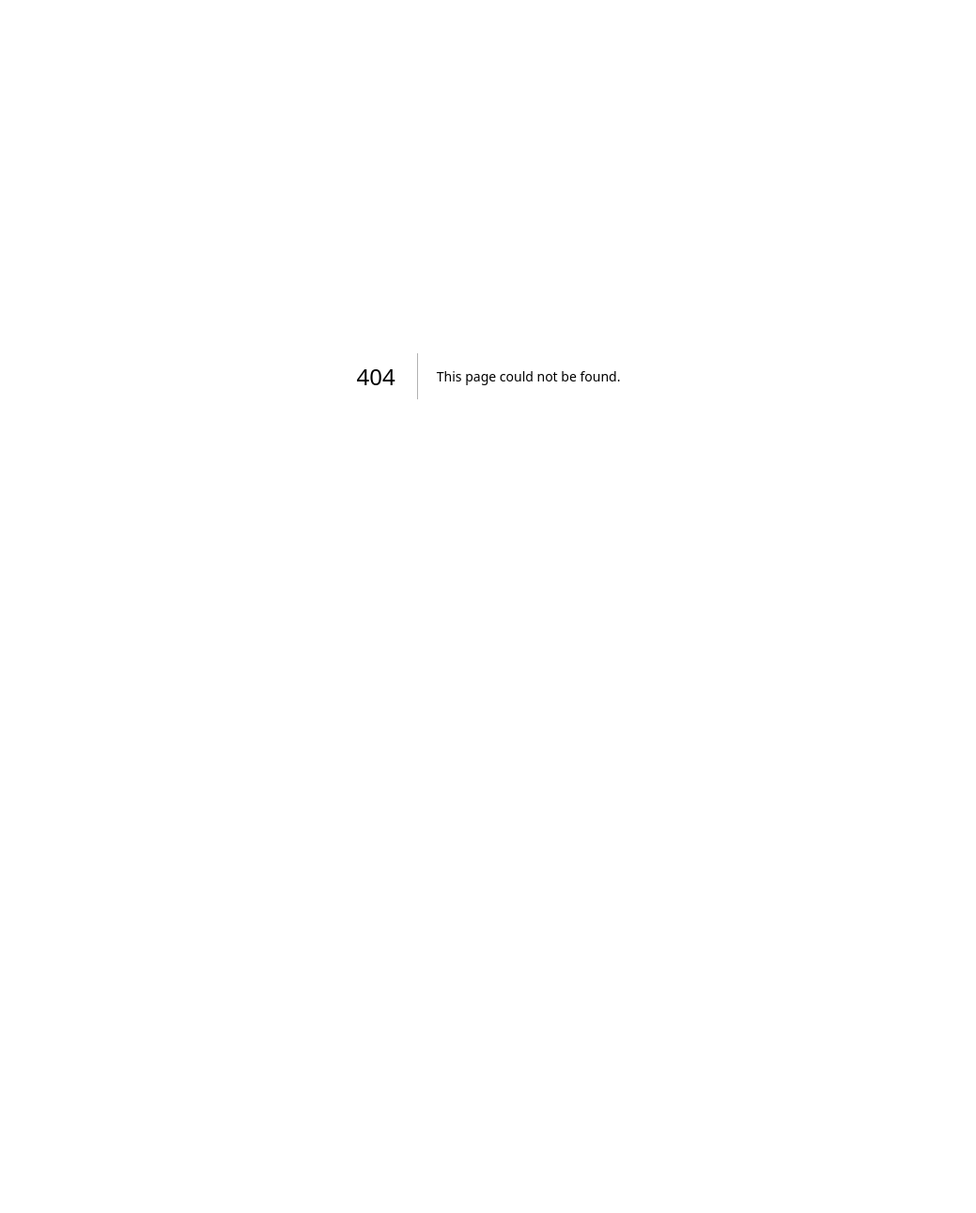
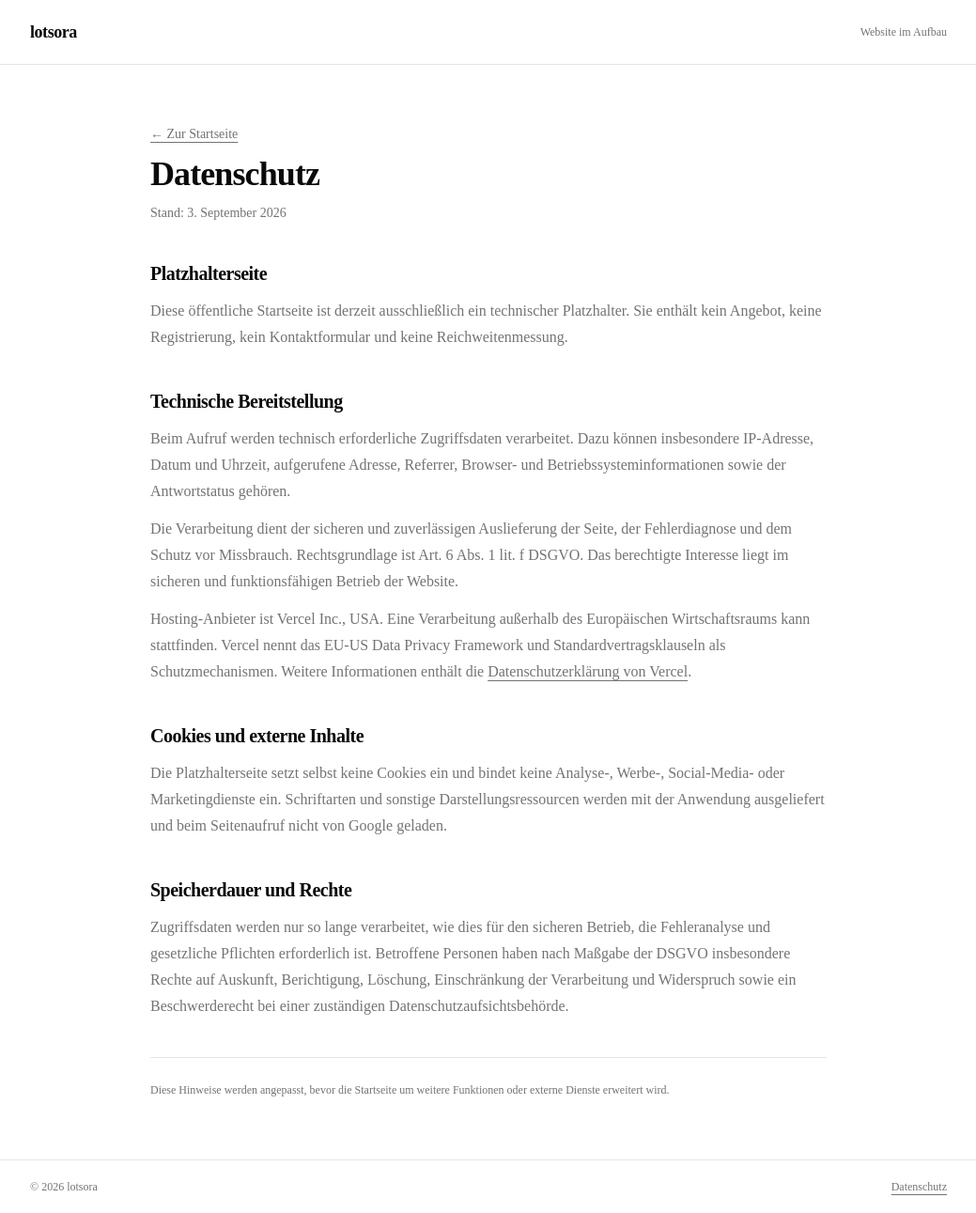
Before and after one commit to schaufkevin4-commits/lotsora, a Next.js app: page /datenschutz in a window 1280 px wide. Before the commit this address had no page. Shown: the whole page at 94% size, without its empty margins (120-1159 px from the left). Before the commit the page ends 800 px from the top, so only its background shows below. Built offline with nearby package versions, Linux system fonts and the light colour scheme.

Commit message:
N2: Platzhalterseite und Datenschutz ergänzen

```diff
--- /dev/null
+++ b/app/datenschutz/page.tsx
@@ -0,0 +1,110 @@
+import type { Metadata } from "next";
+import Link from "next/link";
+import { OeffentlicherSeitenrahmen } from "@/components/oeffentlich/seitenrahmen";
+
+export const metadata: Metadata = {
+  title: "Datenschutz",
+  description: "Datenschutzhinweise zum Platzhalter auf lotsora.de.",
+};
+
+const linkKlassen = "underline underline-offset-4 hover:text-foreground";
+
+function Abschnitt({
+  titel,
+  children,
+}: {
+  titel: string;
+  children: React.ReactNode;
+}) {
+  return (
+    <section className="space-y-3">
+      <h2 className="text-xl font-semibold tracking-tight">{titel}</h2>
+      <div className="space-y-3 leading-7 text-muted-foreground">{children}</div>
+    </section>
+  );
+}
+
+export default function Datenschutzseite() {
+  return (
+    <OeffentlicherSeitenrahmen>
+      <main className="mx-auto w-full max-w-3xl flex-1 px-6 py-12 sm:py-16">
+        <article className="space-y-10">
+          <header className="space-y-3">
+            <p className="text-sm text-muted-foreground">
+              <Link href="/" className={linkKlassen}>
+                ← Zur Startseite
+              </Link>
+            </p>
+            <h1 className="text-3xl font-semibold tracking-tight sm:text-4xl">
+              Datenschutz
+            </h1>
+            <p className="text-sm text-muted-foreground">Stand: 3. September 2026</p>
+          </header>
+
+          <Abschnitt titel="Platzhalterseite">
+            <p>
+              Diese öffentliche Startseite ist derzeit ausschließlich ein technischer
+              Platzhalter. Sie enthält kein Angebot, keine Registrierung, kein
+              Kontaktformular und keine Reichweitenmessung.
+            </p>
+          </Abschnitt>
+
+          <Abschnitt titel="Technische Bereitstellung">
+            <p>
+              Beim Aufruf werden technisch erforderliche Zugriffsdaten verarbeitet.
+              Dazu können insbesondere IP-Adresse, Datum und Uhrzeit, aufgerufene
+              Adresse, Referrer, Browser- und Betriebssysteminformationen sowie der
+              Antwortstatus gehören.
+            </p>
+            <p>
+              Die Verarbeitung dient der sicheren und zuverlässigen Auslieferung der
+              Seite, der Fehlerdiagnose und dem Schutz vor Missbrauch. Rechtsgrundlage
+              ist Art. 6 Abs. 1 lit. f DSGVO. Das berechtigte Interesse liegt im
+              sicheren und funktionsfähigen Betrieb der Website.
+            </p>
+            <p>
+              Hosting-Anbieter ist Vercel Inc., USA. Eine Verarbeitung außerhalb des
+              Europäischen Wirtschaftsraums kann stattfinden. Vercel nennt das EU-US
+              Data Privacy Framework und Standardvertragsklauseln als
+              Schutzmechanismen. Weitere Informationen enthält die {" "}
+              <a
+                href="https://vercel.com/legal/privacy-notice"
+                target="_blank"
+                rel="noopener noreferrer"
+                className={linkKlassen}
+              >
+                Datenschutzerklärung von Vercel
+              </a>
+              .
+            </p>
+          </Abschnitt>
+
+          <Abschnitt titel="Cookies und externe Inhalte">
+            <p>
+              Die Platzhalterseite setzt selbst keine Cookies ein und bindet keine
+              Analyse-, Werbe-, Social-Media- oder Marketingdienste ein. Schriftarten
+              und sonstige Darstellungsressourcen werden mit der Anwendung
+              ausgeliefert und beim Seitenaufruf nicht von Google geladen.
+            </p>
+          </Abschnitt>
+
+          <Abschnitt titel="Speicherdauer und Rechte">
+            <p>
+              Zugriffsdaten werden nur so lange verarbeitet, wie dies für den sicheren
+              Betrieb, die Fehleranalyse und gesetzliche Pflichten erforderlich ist.
+              Betroffene Personen haben nach Maßgabe der DSGVO insbesondere Rechte auf
+              Auskunft, Berichtigung, Löschung, Einschränkung der Verarbeitung und
+              Widerspruch sowie ein Beschwerderecht bei einer zuständigen
+              Datenschutzaufsichtsbehörde.
+            </p>
+          </Abschnitt>
+
+          <p className="border-t pt-6 text-xs leading-5 text-muted-foreground">
+            Diese Hinweise werden angepasst, bevor die Startseite um weitere
+            Funktionen oder externe Dienste erweitert wird.
+          </p>
+        </article>
+      </main>
+    </OeffentlicherSeitenrahmen>
+  );
+}
--- a/app/layout.tsx
+++ b/app/layout.tsx
@@ -13,14 +13,17 @@ const geistMono = Geist_Mono({
 });
 
 export const metadata: Metadata = {
-  title: "Create Next App",
-  description: "Generated by create next app",
+  title: {
+    default: "lotsora",
+    template: "%s | lotsora",
+  },
+  description: "Der öffentliche Internetauftritt von lotsora wird vorbereitet.",
 };
 
 export default function RootLayout({ children }: LayoutProps<"/">) {
   return (
     <html
-      lang="en"
+      lang="de"
       className={`${geistSans.variable} ${geistMono.variable} h-full antialiased`}
     >
       <body className="flex min-h-full flex-col">{children}</body>
--- a/app/page.tsx
+++ b/app/page.tsx
@@ -1,45 +1,24 @@
-import { createClient } from "@supabase/supabase-js";
+import { OeffentlicherSeitenrahmen } from "@/components/oeffentlich/seitenrahmen";
 
-export const dynamic = "force-dynamic";
-
-export default async function Home() {
-  const url = process.env.NEXT_PUBLIC_SUPABASE_URL;
-  const key = process.env.NEXT_PUBLIC_SUPABASE_ANON_KEY;
-
-  let status: string;
-
-  if (!url || !key) {
-    status = "❌ ENV-Variablen fehlen — .env.local prüfen.";
-  } else {
-    try {
-      const supabase = createClient(url, key);
-      const { error } = await supabase
-        .from("_verbindungstest")
-        .select("*")
-        .limit(1);
-      if (!error) {
-        status = "✅ Supabase-Verbindung steht.";
-      } else if (
-        error.message.includes("Invalid API key") ||
-        error.message.includes("JWT")
-      ) {
-        status = "❌ Falscher Schlüssel — anon key in .env.local prüfen.";
-      } else {
-        status =
-          "✅ Supabase erreichbar — Verbindung steht! (Noch keine Tabellen — normal für Tag 17.)";
-      }
-    } catch {
-      status = "❌ Keine Verbindung — URL in .env.local prüfen.";
-    }
-  }
-
+export default function Startseite() {
   return (
-    <main style={{ padding: 40, fontFamily: "system-ui, sans-serif" }}>
-      <h1>Lotsora</h1>
-      <p style={{ fontSize: 18 }}>{status}</p>
-      <p style={{ color: "#888", marginTop: 24 }}>
-        Walking-Skeleton-Test · Tag 17
-      </p>
-    </main>
+    <OeffentlicherSeitenrahmen>
+      <main className="mx-auto flex w-full max-w-3xl flex-1 items-center px-6 py-20 sm:py-28">
+        <section className="max-w-2xl space-y-6" aria-labelledby="seitentitel">
+          <p className="text-sm font-medium tracking-wide text-muted-foreground uppercase">
+            Website im Aufbau
+          </p>
+          <h1
+            id="seitentitel"
+            className="text-4xl font-semibold tracking-tight text-balance sm:text-6xl"
+          >
+            Diese Website befindet sich im Aufbau.
+          </h1>
+          <p className="max-w-xl text-lg leading-8 text-muted-foreground">
+            Der öffentliche Internetauftritt von lotsora wird derzeit vorbereitet.
+          </p>
+        </section>
+      </main>
+    </OeffentlicherSeitenrahmen>
   );
 }
--- /dev/null
+++ b/components/oeffentlich/seitenrahmen.tsx
@@ -0,0 +1,32 @@
+import Link from "next/link";
+import type { ReactNode } from "react";
+
+export function OeffentlicherSeitenrahmen({ children }: { children: ReactNode }) {
+  return (
+    <div className="flex min-h-screen flex-col bg-background text-foreground">
+      <header className="border-b">
+        <div className="mx-auto flex w-full max-w-5xl items-center justify-between px-6 py-5">
+          <Link
+            href="/"
+            className="text-lg font-semibold tracking-tight"
+            aria-label="lotsora Startseite"
+          >
+            lotsora
+          </Link>
+          <span className="text-xs text-muted-foreground">Website im Aufbau</span>
+        </div>
+      </header>
+
+      {children}
+
+      <footer className="border-t">
+        <div className="mx-auto flex w-full max-w-5xl flex-col gap-2 px-6 py-5 text-xs text-muted-foreground sm:flex-row sm:items-center sm:justify-between">
+          <span>© {new Date().getFullYear()} lotsora</span>
+          <Link href="/datenschutz" className="underline underline-offset-4">
+            Datenschutz
+          </Link>
+        </div>
+      </footer>
+    </div>
+  );
+}
--- a/components/produkte/produkt-pass.tsx
+++ b/components/produkte/produkt-pass.tsx
@@ -4,6 +4,7 @@
 // Genutzt von der öffentlichen Seite /p/<id> UND der Editor-Vorschau.
 // Feste Sektionsreihenfolge (E4); leere Felder/Sektionen werden ausgeblendet (E2).
 
+import Link from "next/link";
 import type { ReactNode } from "react";
 import type { OeffentlicherPass } from "@/lib/services/products";
 
@@ -224,7 +225,12 @@ export function ProduktPass({
             <p>Pass-ID: {produkt.public_id}</p>
           </div>
           <p>{DISCLAIMER}</p>
-          <p className="font-medium">Bereitgestellt über lotsora</p>
+          <div className="flex flex-wrap items-center justify-between gap-2">
+            <p className="font-medium">Bereitgestellt über lotsora</p>
+            <Link href="/datenschutz" className="underline underline-offset-4">
+              Datenschutz
+            </Link>
+          </div>
         </footer>
       </div>
     </div>
```
